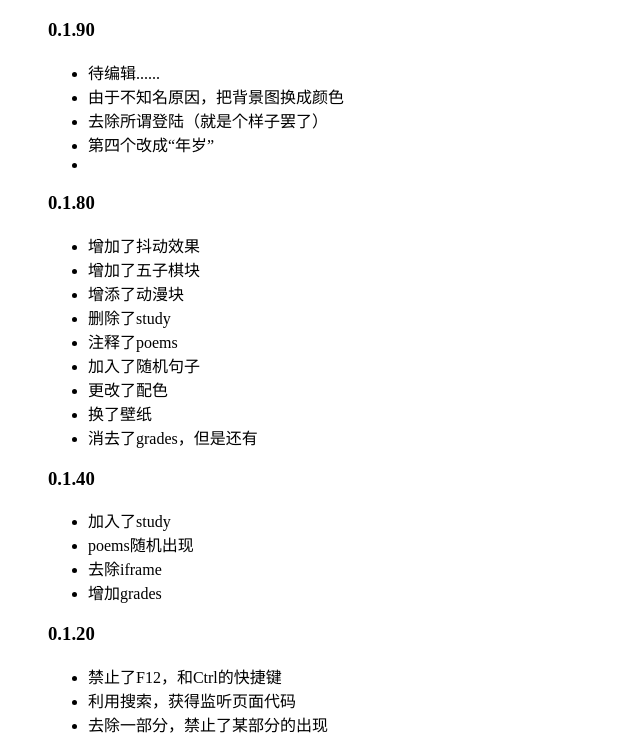
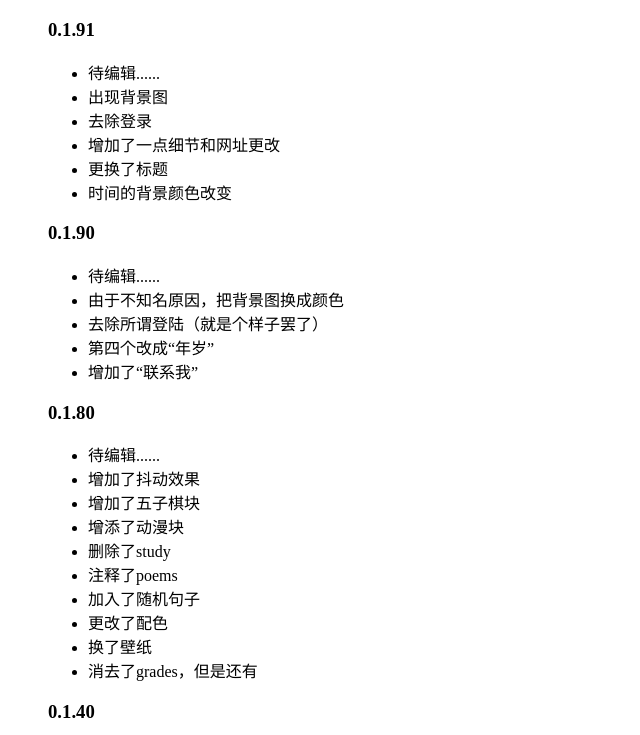
Before and after one commit to lnpbqc/lnpbqc.github.io, a plain HTML site: page version/index.html in a window 1280 px wide. Shown: the part 70-805 px from the top of the page, without its empty margins (0-640 px from the left). Drawn offline with Linux system fonts and the light colour scheme.

Commit message:
Update index.html

```diff
--- a/version/index.html
+++ b/version/index.html
@@ -16,18 +16,30 @@
 <body>
     <h1>版本更新</h1>
     <blockquote>
+        <h3>0.1.91</h3>
+        <ul>
+            <li contenteditable="true">待编辑......</li>
+            <li>出现背景图</li>
+            <li>去除登录</li>
+            <li>增加了一点细节和网址更改</li>
+            <li>更换了标题</li>
+            <li>时间的背景颜色改变</li>
+        </ul>
+    </blockquote>
+    <blockquote>
         <h3>0.1.90</h3>
         <ul>
             <li contenteditable="true">待编辑......</li>
             <li>由于不知名原因，把背景图换成颜色</li>
             <li>去除所谓登陆（就是个样子罢了）</li>
             <li>第四个改成“年岁”</li>
-            <li></li>
+            <li>增加了“联系我”</li>
         </ul>
     </blockquote>
     <blockquote>
         <h3>0.1.80</h3>
         <ul>
+            <li contenteditable="true">待编辑......</li>
             <li>增加了抖动效果</li>
             <li>增加了五子棋块</li>
             <li>增添了动漫块</li>
```
